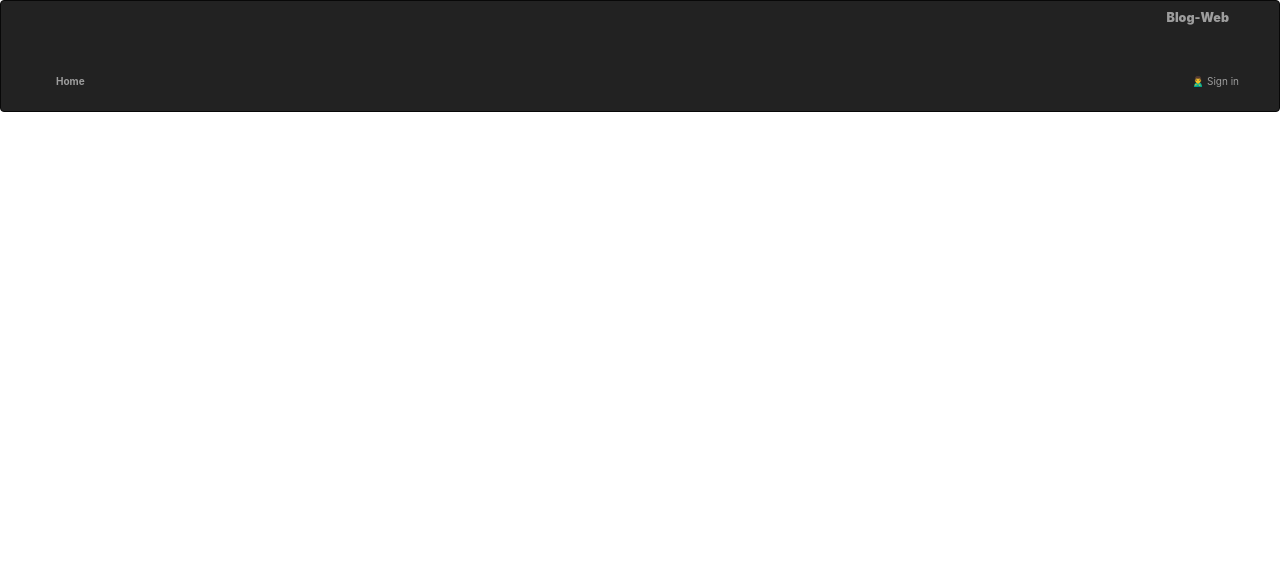
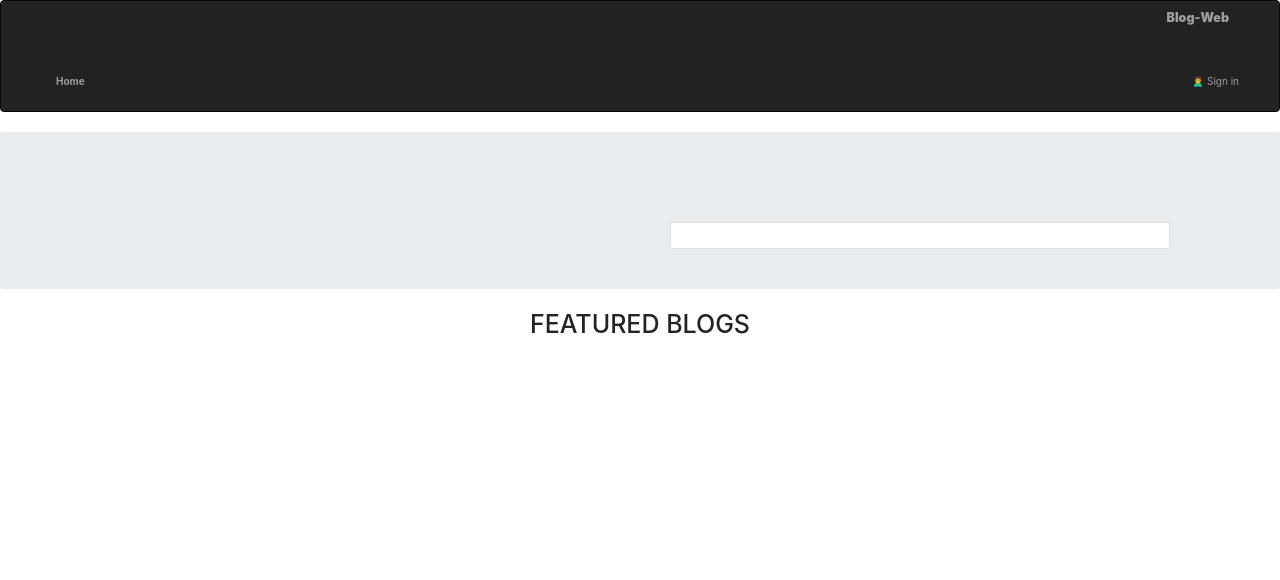
Before and after one commit to Fridah-kalee/Blog-Web, a Flask app: page / in a window 1280 px wide. Shown: the top 580 px of the page. Run offline with Flask 2, Linux system fonts and the light colour scheme; some libraries are stand-ins or nearby versions; some web fonts are replaced.

Commit message:
displaying quotes in index.html

```diff
--- a/app/templates/index.html
+++ b/app/templates/index.html
@@ -12,3 +12,53 @@
 
 {% endblock styles%}
 <title>Fridah`s Blog Website</title>
+{% block content %}
+<div class="jumbotron">
+
+
+
+    <div class="card" style="width: 50rem; margin-left: 65em; margin-top: 50px;">
+        <div class="card-body">
+            {% for quote in quotesapp %}
+            <h2>
+                {{quote.quote}} once said;
+            </h2>
+
+            <h2>
+                {{quote.author}}
+            </h2>
+            <h4>
+                <b> Author:</b>{{quote.quote}}</h4>
+            </h4>
+            {% endfor %}
+        </div>
+    </div>
+
+</div>
+<h1 style="margin-bottom: 40px;text-align: center;">FEATURED BLOGS</h1>
+<div class="container">
+    <div class="row">
+        <div class="col-md-8">
+            <div class="card-deck">
+                {% for my_blog in blogs %}
+                <div class="col-md-8">
+
+                    <div class="card bg-light mb-3 styled">
+                        <div class="card-body">
+                            <div class="card-title">
+                                <h1>{{my_blog.title}}</h>
+                                <div class="card-text">
+                                    <h3>{{my_blog.blog}}</h3>
+                                    <div class="card-footer">
+                                       Created by: {{my_blog.author}} <br>
+                                       <button> <a href="/comment/{{my_blog.id}}"></a> </button>
+                                    </div>
+                                </div>
+                            </div>
+                        </div>
+                    </div>
+                </div>
+                {% endfor %}
+            </div>
+        </div>
+{% endblock %}
```
